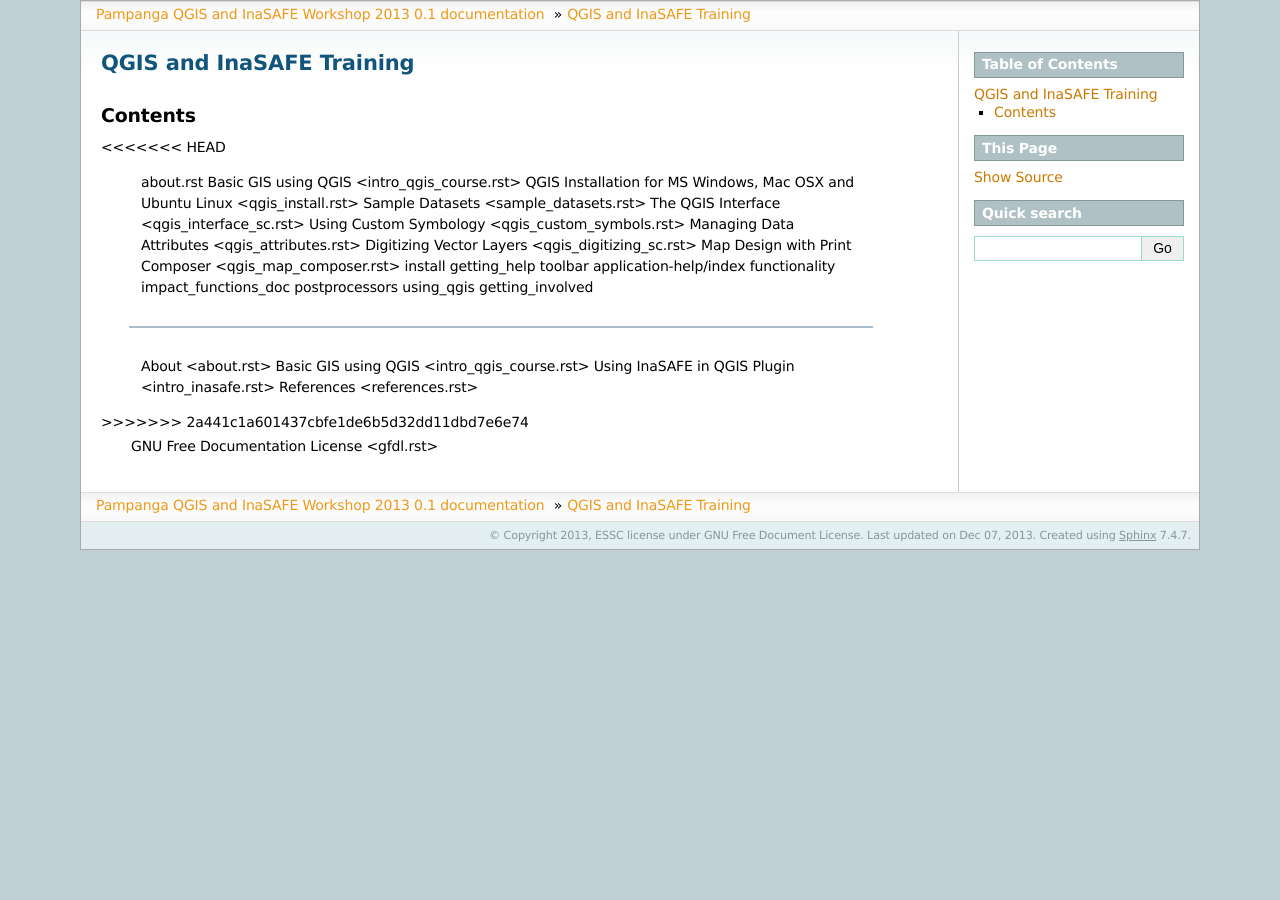
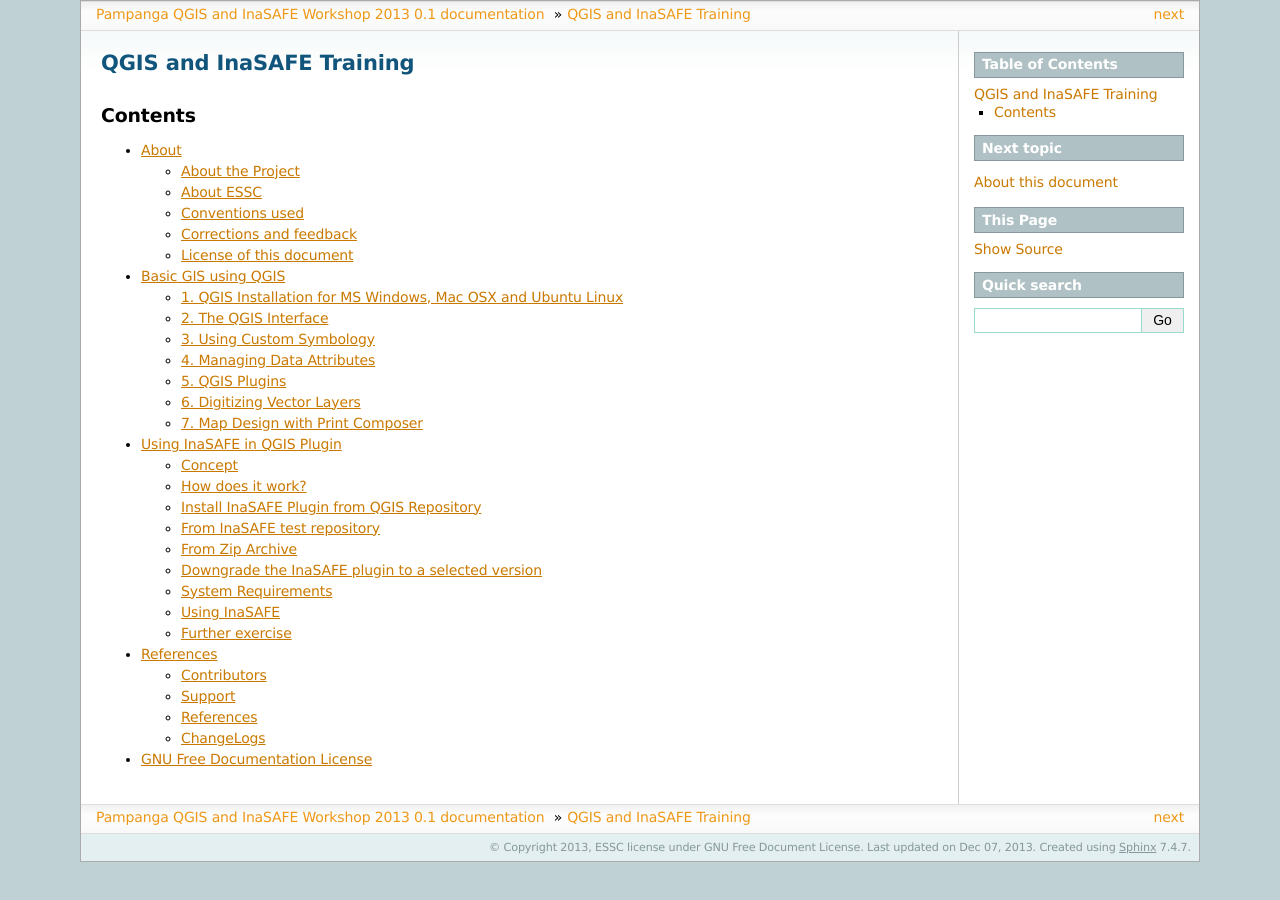
Before and after one commit to essc/PM_inasafe_training, a Sphinx documentation site: the page built from source/index.rst, in a window 1280 px wide. Built offline with Sphinx 7.4.7, drawn with Linux system fonts in a browser that asks for light colours; formulas are drawn with MathJax 3; pages that are not in the unit, such as notebooks, are missing from menus.

Commit message:
modify index

```diff
--- a/source/index.rst
+++ b/source/index.rst
@@ -10,32 +10,10 @@
 ---------
 
 .. toctree::
-   :maxdepth: 1
-<<<<<<< HEAD
-
-   about.rst
-   Basic GIS using QGIS <intro_qgis_course.rst>
-   QGIS Installation for MS Windows, Mac OSX and Ubuntu Linux <qgis_install.rst>
-   Sample Datasets <sample_datasets.rst>
-   The QGIS Interface <qgis_interface_sc.rst>
-   Using Custom Symbology <qgis_custom_symbols.rst>
-   Managing Data Attributes <qgis_attributes.rst>
-   Digitizing Vector Layers <qgis_digitizing_sc.rst>
-   Map Design with Print Composer <qgis_map_composer.rst>
-   install
-   getting_help
-   toolbar
-   application-help/index
-   functionality
-   impact_functions_doc
-   postprocessors
-   using_qgis
-   getting_involved
-=======
+   :maxdepth: 2
 
    About <about.rst>
    Basic GIS using QGIS <intro_qgis_course.rst>
    Using InaSAFE in QGIS Plugin <intro_inasafe.rst>
    References <references.rst>
->>>>>>> 2a441c1a601437cbfe1de6b5d32dd11dbd7e6e74
    GNU Free Documentation License <gfdl.rst>
```
